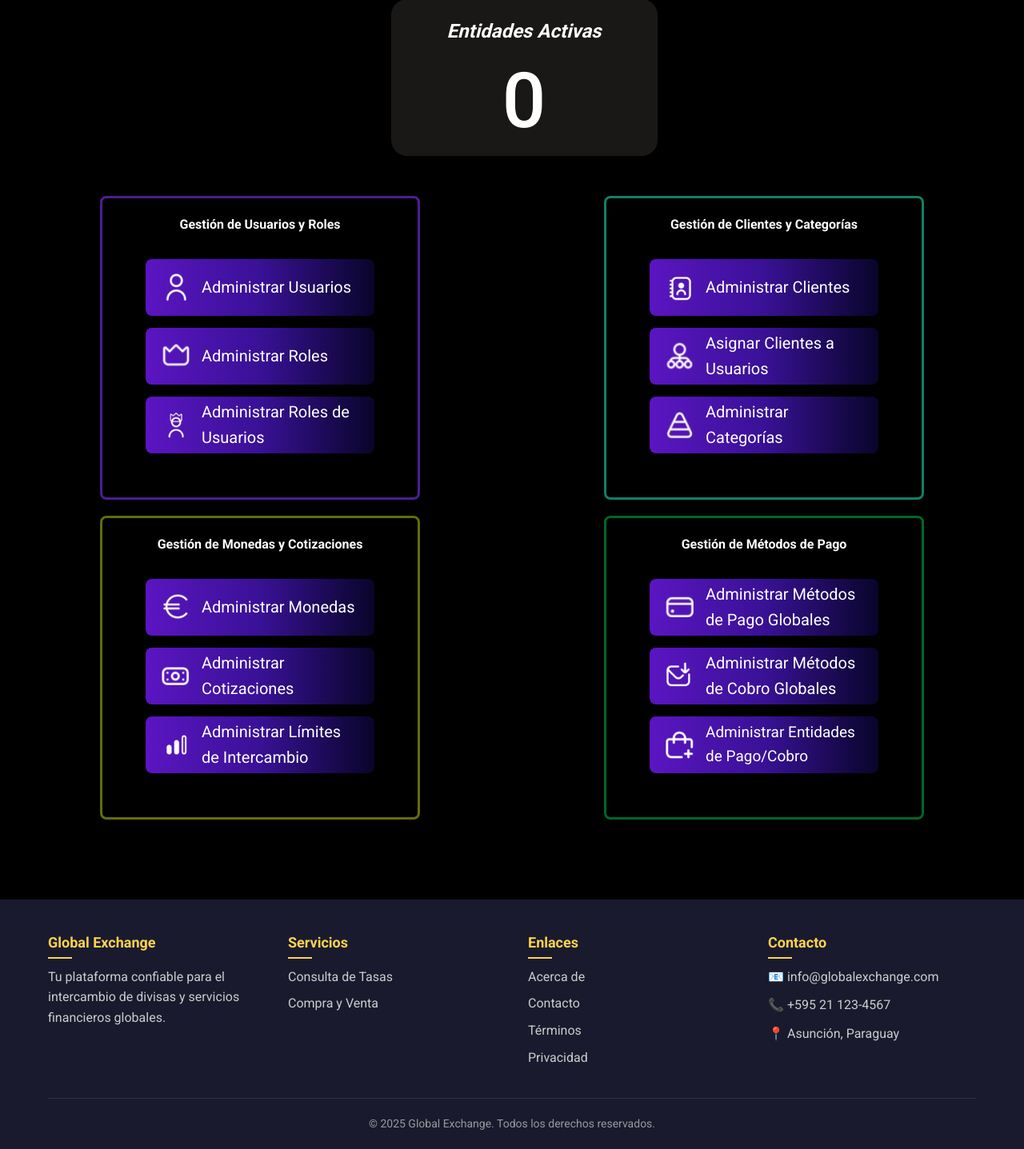
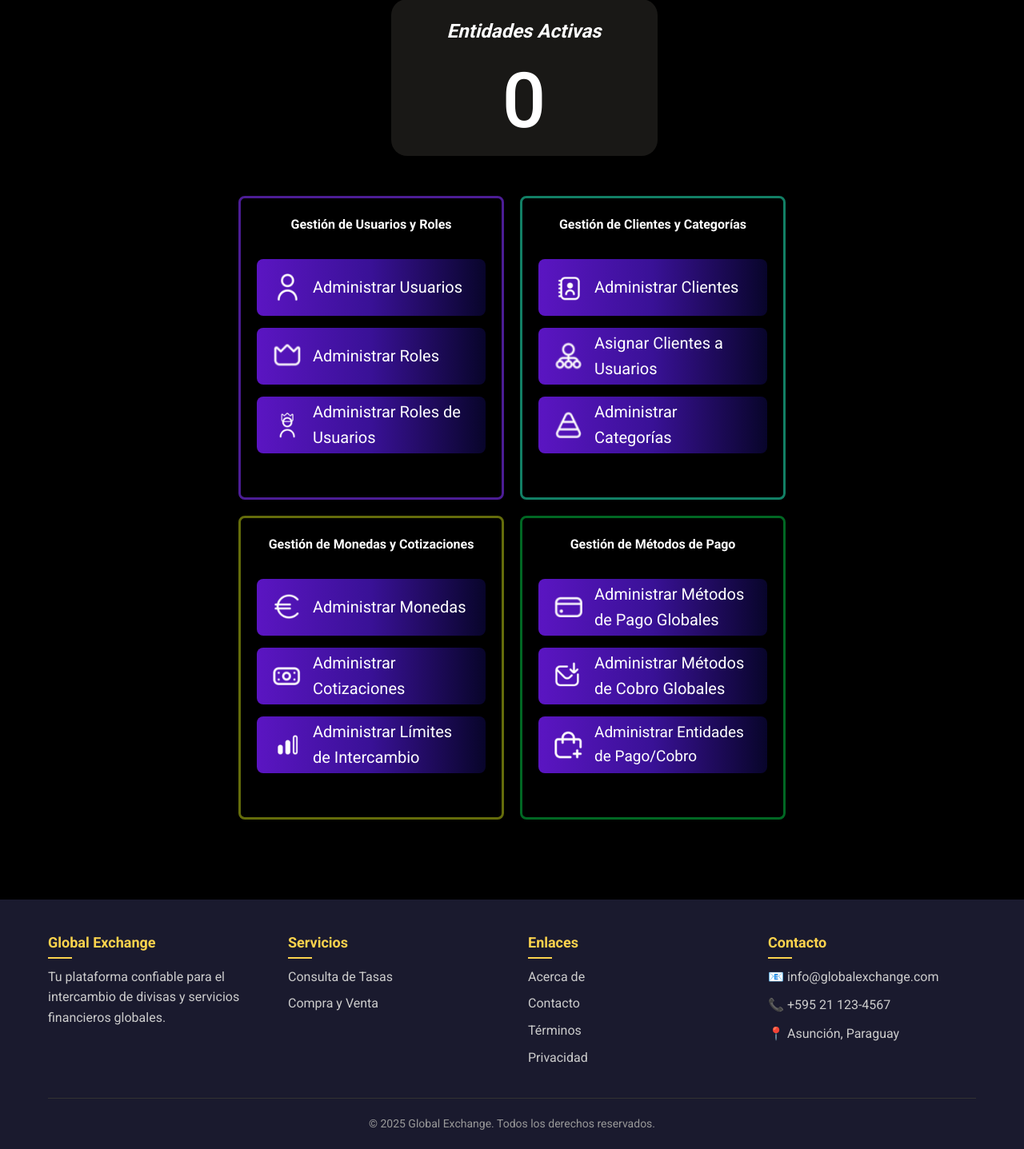
Before and after one commit to CherryCherry777/global_exchange_webapp, a Django app: page /landing/ in a window 1280 px wide. Shown: the part 532-1969 px from the top of the page at 80% size. Run offline with Django 5.2, Linux system fonts and the light colour scheme; the visitor is signed in with stand-in values (Sample User, id 1); data comes from the database, SQL or seed files in the repository; data that the repository does not hold is empty; parts of the project's set-up code (start-up, migrations or seed data) failed here and were passed over.

Commit message:
Estilos: centra contenedores del panel

```diff
--- a/webapp/static/webapp/css/dashboards/admin.css
+++ b/webapp/static/webapp/css/dashboards/admin.css
@@ -101,16 +101,20 @@ body .header-nav {
 /* Management Containers Grid */
 .admin-containers-grid {
     display: grid;
-    grid-template-columns: repeat(4, 1fr);
+    grid-template-columns: repeat(auto-fit, 333px);
     gap: 30px;
-    max-width: 1400px;
+    width: max-content;
+    max-width: 100px;
     margin: 0 auto;
+    justify-content: center;
+    justify-items: center;
+    align-content: start;
 }
 
 /* Management Container Base */
 .management-container {
     width: 333px;
-    height: 380px;
+    min-height: 380px;
     border-radius: 8px;
     background: transparent;
     padding: 20px;
@@ -118,6 +122,7 @@ body .header-nav {
     flex-direction: column;
     align-items: center;
     position: relative;
+    margin: 0 auto;
 }
 
 /* Container Titles */
```
